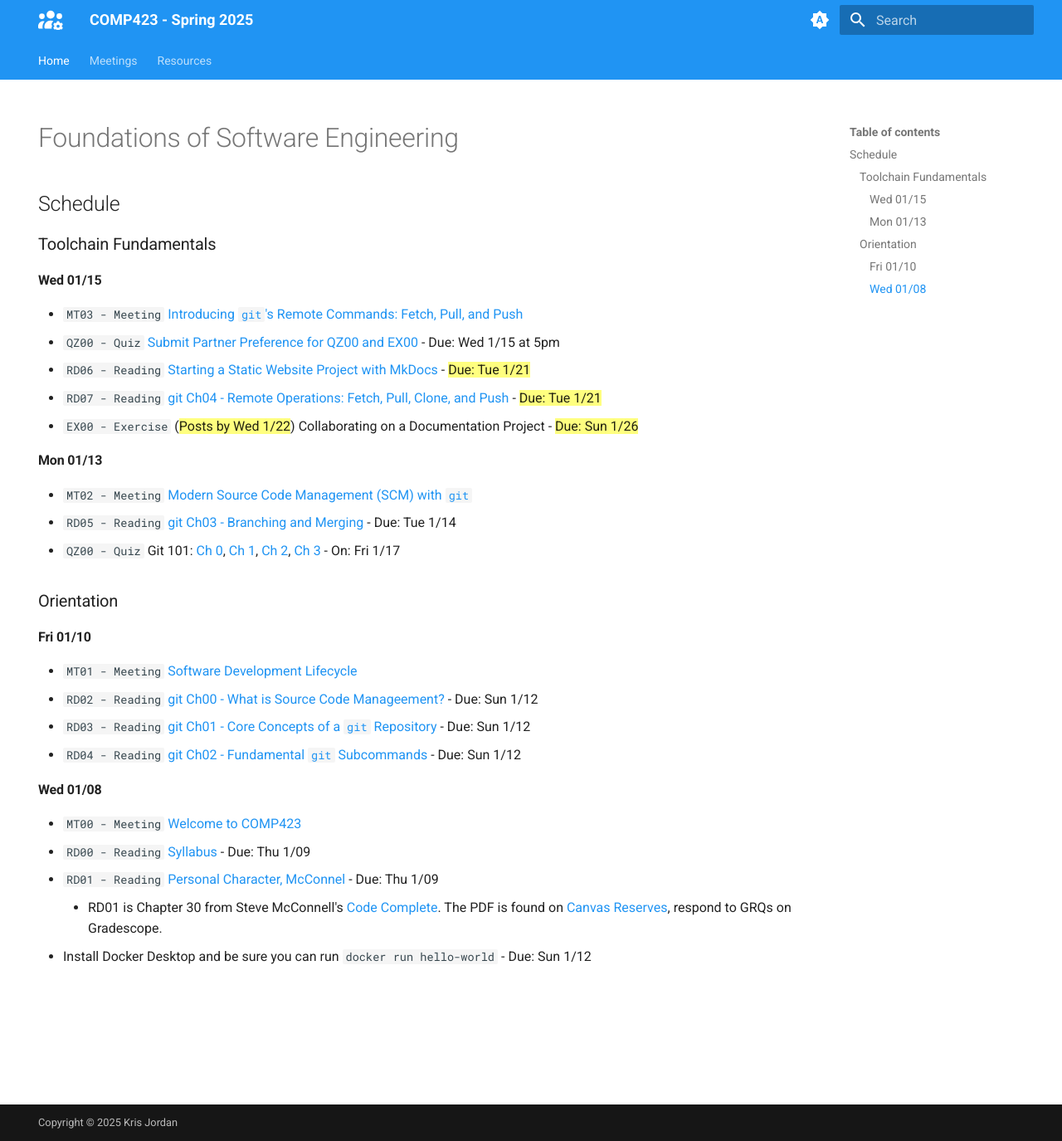
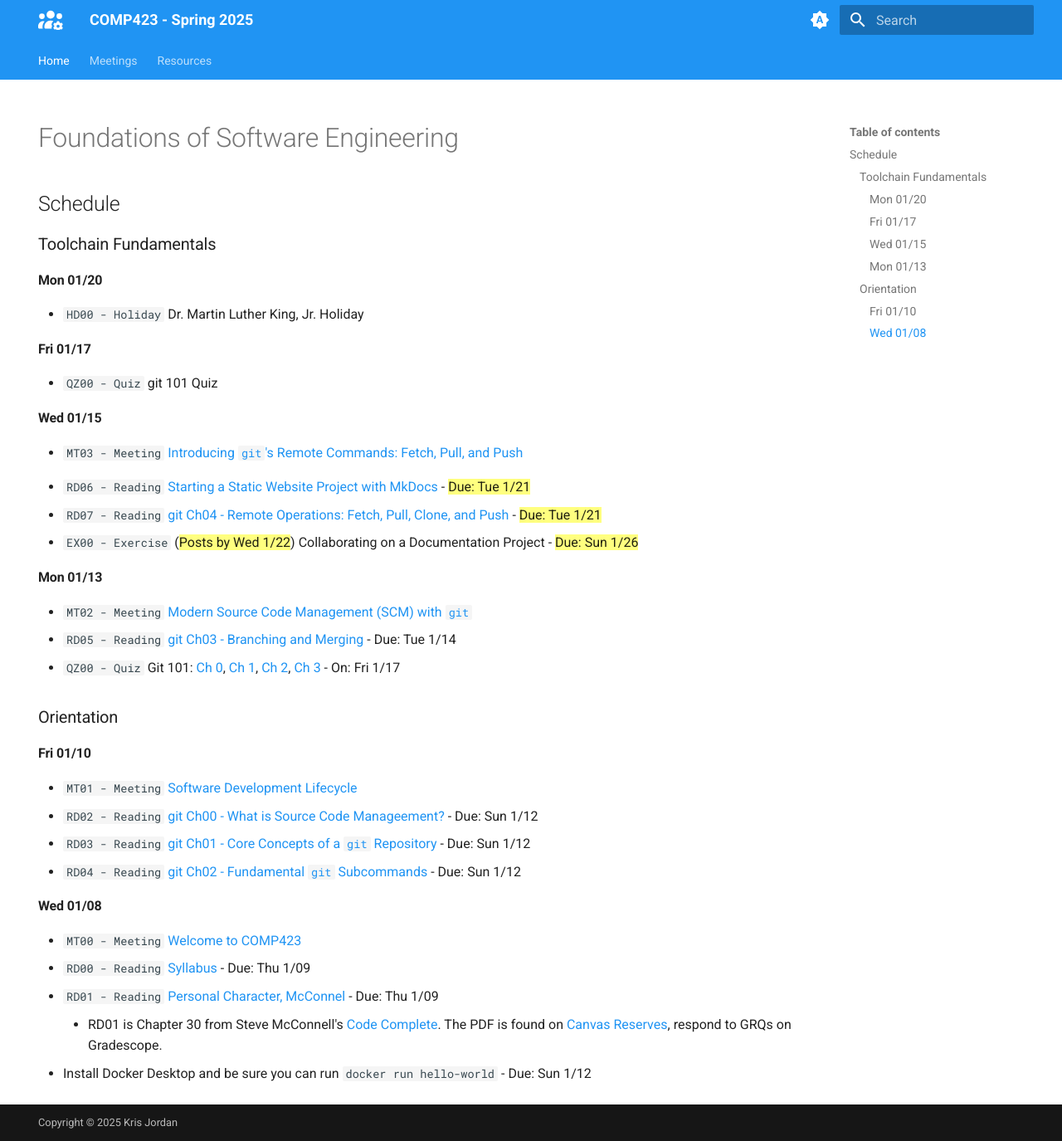
Before and after one commit to comp423-25s/comp423-25s.github.io, an MkDocs documentation site: the page built from docs/index.md, in a window 1280 px wide and 1375 px high. Shown: the whole window at 83% size. Built offline with MkDocs 1.6.1 and Material for MkDocs 9.7.7, drawn with Linux system fonts in a browser that asks for light colours.

Commit message:
Update class calendar

```diff
--- a/docs/index.md
+++ b/docs/index.md
@@ -9,9 +9,15 @@ hide:
 
 ### Toolchain Fundamentals
 
+#### Mon 01/20
+* `HD00 - Holiday` Dr. Martin Luther King, Jr. Holiday
+
+#### Fri 01/17
+* `QZ00 - Quiz` git 101 Quiz
+
 #### Wed 01/15
 * `MT03 - Meeting` [Introducing `git`'s Remote Commands: Fetch, Pull, and Push](./meetings/2025_01_15.md)
-* `QZ00 - Quiz` [Submit Partner Preference for QZ00 and EX00](https://docs.google.com/forms/d/e/1FAIpQLSfkSJD1hBE8IrLxvrqIAQ9hf_C0PrcvTTy1gwUcbj8CfCKeOg/viewform?usp=sharing) - Due: Wed 1/15 at 5pm
+<!-- * `QZ00 - Quiz` [Submit Partner Preference for QZ00 and EX00](https://docs.google.com/forms/d/e/1FAIpQLSfkSJD1hBE8IrLxvrqIAQ9hf_C0PrcvTTy1gwUcbj8CfCKeOg/viewform?usp=sharing) - Due: Wed 1/15 at 5pm -->
 * `RD06 - Reading` [Starting a Static Website Project with MkDocs](./resources/MkDocs/tutorial.md) - ==Due: Tue 1/21==
 * `RD07 - Reading` [git Ch04 - Remote Operations: Fetch, Pull, Clone, and Push](./resources/git/ch4-git-remote-fetch-push-pull.md) - ==Due: Tue 1/21==
 * `EX00 - Exercise` (==Posts by Wed 1/22==) Collaborating on a Documentation Project - ==Due: Sun 1/26==
```
